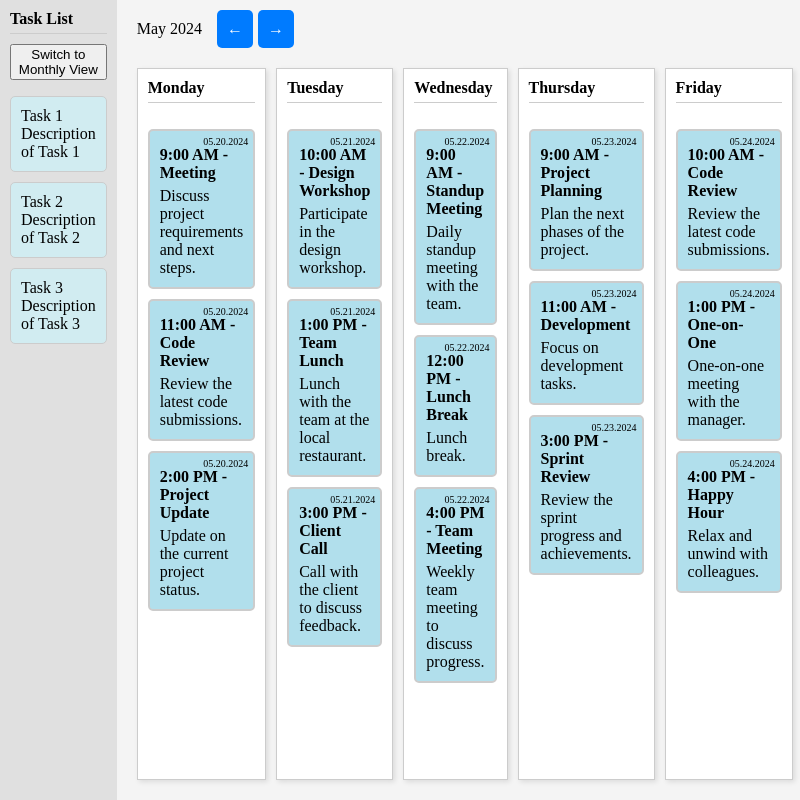
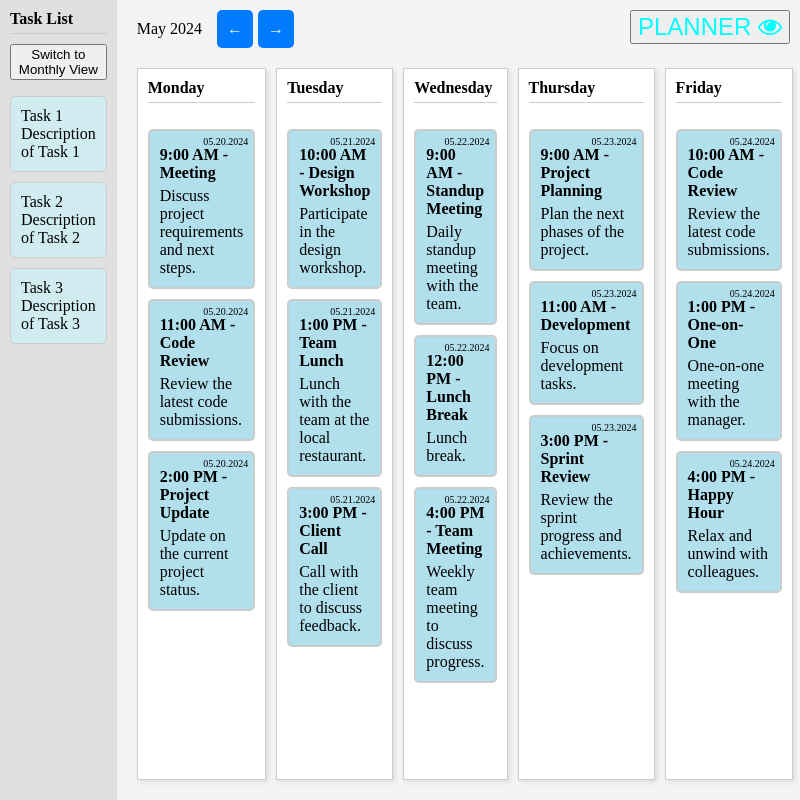
Before and after one commit to cse110-sp24-group16/cse110-sp24-group16, an Electron app: page source/planner.html in a window 800 px wide. Shown: the top 800 px of the page. Drawn offline with Linux system fonts and the light colour scheme.

Commit message:
initialize

```diff
--- a/source/planner.html
+++ b/source/planner.html
@@ -6,8 +6,23 @@
     <title>Weekly View Calendar</title>
     <link rel="stylesheet" href="./styles/planner-styles.css" />
     <script src="planner.js" type="module"></script>
+    <link rel="stylesheet" href="https://cdnjs.cloudflare.com/ajax/libs/font-awesome/4.7.0/css/font-awesome.min.css">
+    <style>
+      .switch-button {
+          position: fixed;
+          top: 10px;
+          right: 10px;
+          color:cyan;
+          font-size:24px;
+      }
+    </style>
   </head>
   <body>
+    <div class="switch">
+      <a href="planner.html">
+        <button class="switch-button">PLANNER <i class="fa fa-eye"></i></button>
+      </a>
+    </div>
     <div class="main-content">
       <div class="task-list">
         <header>Task List</header>
```
Also changed, not shown: source/journal.html (added).
